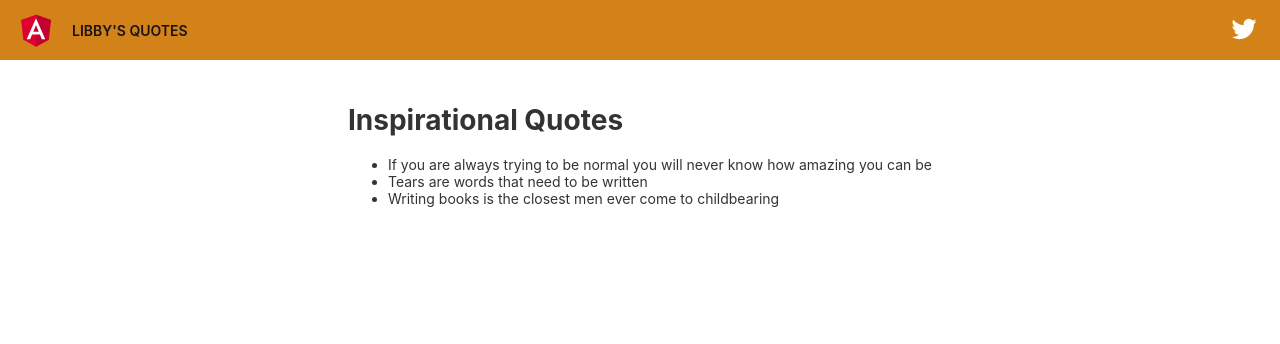
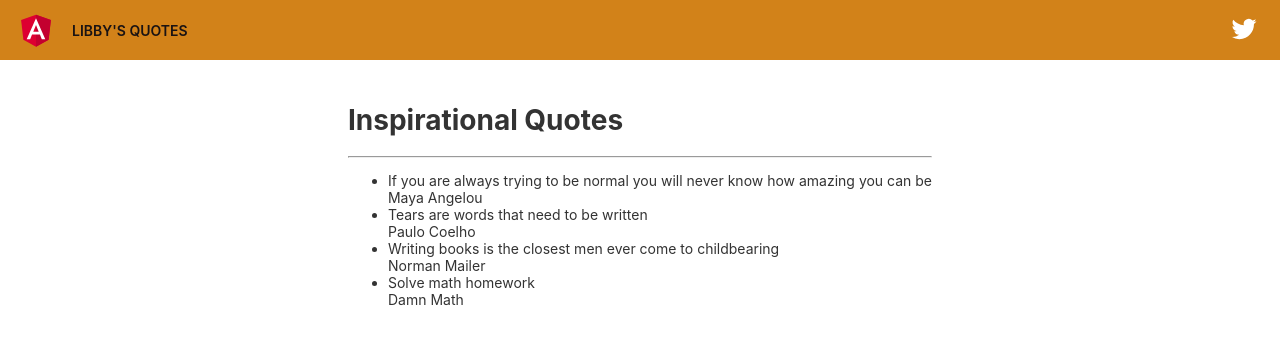
Before and after one commit to Libb521/quotes, an Angular app: page / in a window 1280 px wide. Shown: the top 344 px of the page. Built offline with nearby package versions, Linux system fonts and the light colour scheme.

Commit message:
I added a description to the quote detail component, also created a showDescription property and assigned it the value boolean in the goals.ts file

```diff
--- a/src/app/app.component.html
+++ b/src/app/app.component.html
@@ -16,7 +16,9 @@
     -webkit-font-smoothing: antialiased;
     -moz-osx-font-smoothing: grayscale;
   }
-
+body{
+  background-color: blue;
+}
   h1,
   h2,
   h3,
@@ -69,6 +71,7 @@
     max-width: 960px;
     flex-direction: column;
     align-items: center;
+    /* background-color: #d28219; */
   }
 
   svg.material-icons {
--- a/src/app/quote-detail/quote-detail.component.html
+++ b/src/app/quote-detail/quote-detail.component.html
@@ -1 +1,3 @@
-<p>quote-detail works!</p>
+<p>
+  {{quotes.description}}
+</p>
--- a/src/app/quote-detail/quote-detail.component.ts
+++ b/src/app/quote-detail/quote-detail.component.ts
@@ -1,4 +1,5 @@
-import { Component, OnInit } from '@angular/core';
+import { Component, OnInit, Input } from '@angular/core';
+import { Quotes} from '../quotes';
 
 @Component({
   selector: 'app-quote-detail',
@@ -7,6 +8,12 @@ import { Component, OnInit } from '@angular/core';
 })
 export class QuoteDetailComponent implements OnInit {
 
+
+  @Input() quotes: Quotes
+
+  upvotes=0;
+  downvotes=0;
+
   constructor() { }
 
   ngOnInit() {
--- a/src/app/quote/quote.component.html
+++ b/src/app/quote/quote.component.html
@@ -1,9 +1,16 @@
-<div class="content" role="main">
+
     <div>
       <h1>Inspirational Quotes</h1>
+      <hr>
       <ul>
         <li *ngFor='let quote of quotes'>
-          {{quote.name}}
+          {{quote.name}} <br>
+          {{quote.description}}
+          <!-- <app-quote-detail [quotes]='Quotes'></app-quote-detail> -->
         </li>
     </ul>
     </div>
+
+    <!-- <button class="btn btn-info" (click)="upvote(i)">Upvote </button>
+                    <button class="btn btn-info" (click)="downvote(i)">Downvote </button>
+                    <button class="btn btn-danger" (click)="delQuote(i)">Delete</button> -->
--- a/src/app/quote/quote.component.ts
+++ b/src/app/quote/quote.component.ts
@@ -8,10 +8,11 @@ import { Quotes } from '../quotes';
 })
 export class QuoteComponent implements OnInit {
 
-  quotes:Quotes = [
-    {id:1, name:'If you are always trying to be normal you will never know how amazing you can be', description:'Maya Angelou'},
-    {id:2, name:'Tears are words that need to be written', description:'Paulo Coelho'},
-    {id:3, name:'Writing books is the closest men ever come to childbearing', description:'Norman Mailer'},
+  quotes:Quotes [] = [
+    {id:1, name:'If you are always trying to be normal you will never know how amazing you can be',description:'Maya Angelou'},
+    {id:2, name:'Tears are words that need to be written',description:'Paulo Coelho'},
+    {id:3, name:'Writing books is the closest men ever come to childbearing',description:'Norman Mailer'},
+    {id:4, name:'Solve math homework',description:'Damn Math'},
   ];
   constructor() { }
 
--- a/src/app/quotes.ts
+++ b/src/app/quotes.ts
@@ -1,5 +1,7 @@
 export class Quotes {
-    id: number;
-    name: string;
-    description: string;
+    showDescription: boolean;
+    constructor(public id: number, public name: string, public description: string){
+        this.showDescription=false;
+    }
+
 }
```
